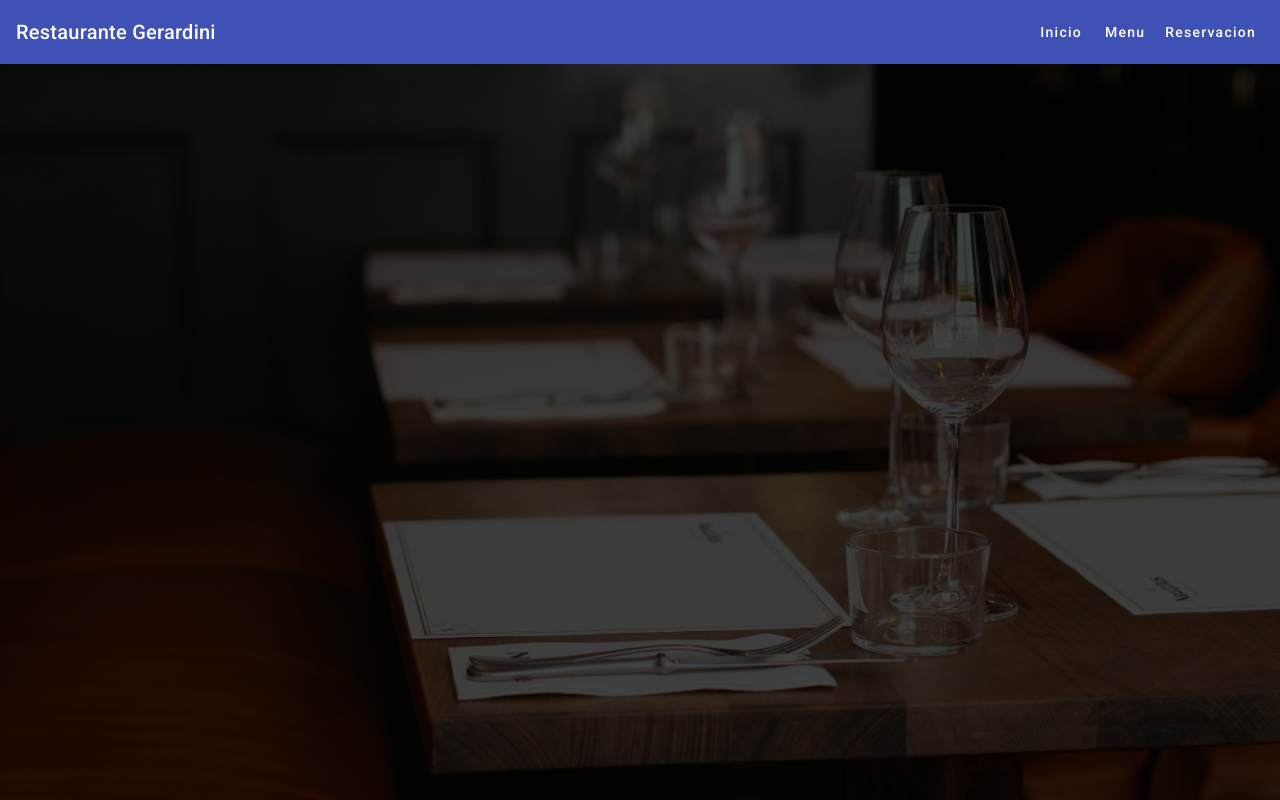
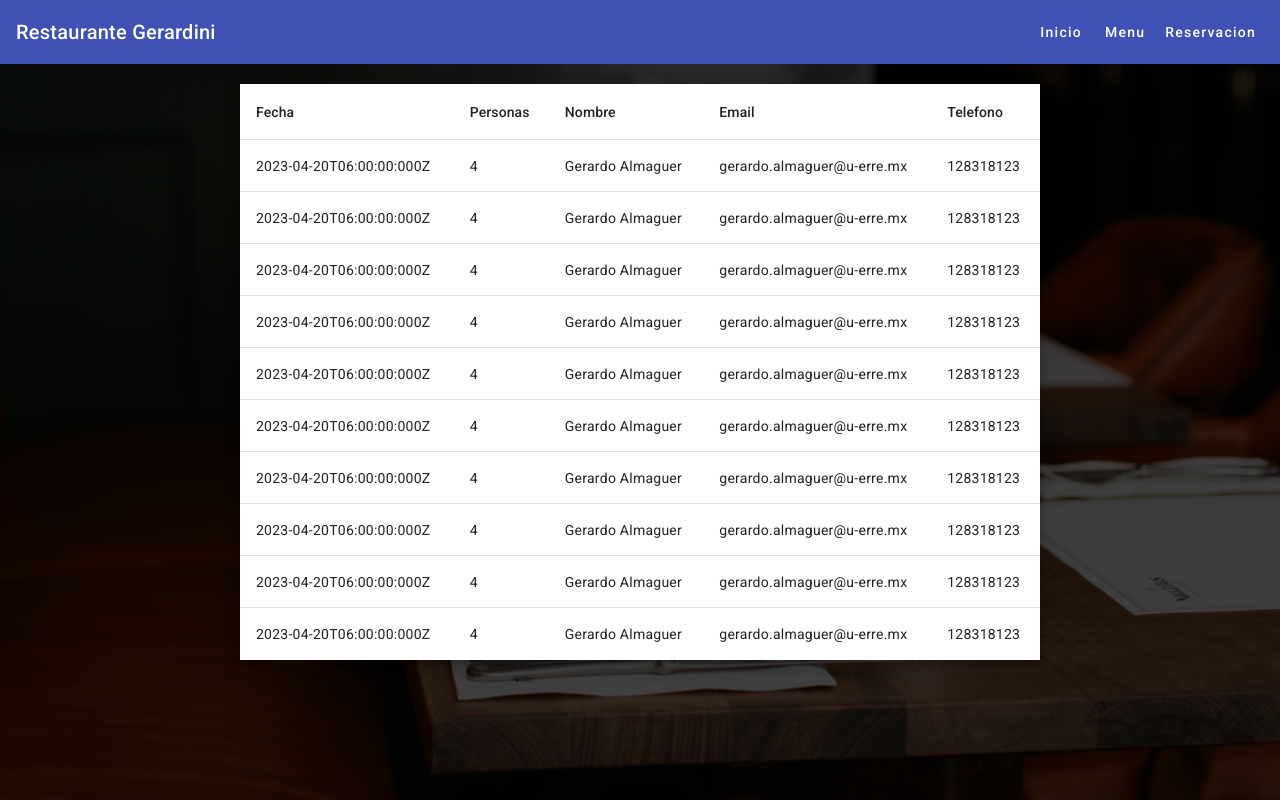
Before and after one commit to GeraAlmaguer/restaurant, an Angular app: page /admin/reservations in a window 1280 px wide. Before the commit this address led to /. Built offline with nearby package versions, Linux system fonts and the light colour scheme.

Commit message:
creacion de pantalla de lista

```diff
--- a/src/app/app.module.ts
+++ b/src/app/app.module.ts
@@ -13,12 +13,14 @@
 import { MatSelectModule } from '@angular/material/select';
 import { MatFormFieldModule } from '@angular/material/form-field';
 import { MatIconModule } from '@angular/material/icon';
+import { MatTableModule } from '@angular/material/table';
 
 import { AppComponent } from './app.component';
 import { HomeComponent } from './home/home.component';
 import { MenuComponent } from './menu/menu.component';
 import { ReservationComponent } from './reservation/reservation.component';
 import { LoginComponent } from './login/login.component';
+import { ReservationListComponent } from './reservation-list/reservation-list.component';
 
 @NgModule({
   declarations: [
@@ -27,6 +29,7 @@
     MenuComponent,
     ReservationComponent,
     LoginComponent,
+    ReservationListComponent,
   ],
   imports: [
     BrowserModule,
@@ -42,6 +45,7 @@
     MatSelectModule,
     MatFormFieldModule,
     MatIconModule,
+    MatTableModule,
   ],
   providers: [],
   bootstrap: [AppComponent],
--- /dev/null
+++ b/src/app/reservation-list/reservation-list.component.css
@@ -0,0 +1,4 @@
+.wrapper{
+    margin: 20px auto;
+    max-width: 800px;
+}
--- /dev/null
+++ b/src/app/reservation-list/reservation-list.component.html
@@ -0,0 +1,39 @@
+<div class="wrapper">
+    <table mat-table [dataSource]="reservations" class="mat-elevation-z8">
+
+        <!-- Reservation Date  -->
+        <ng-container matColumnDef="reservationDate">
+          <th mat-header-cell *matHeaderCellDef> Fecha </th>
+          <td mat-cell *matCellDef="let element"> {{element.reservationDate}} </td>
+        </ng-container>
+
+        <!-- People  -->
+        <ng-container matColumnDef="people">
+          <th mat-header-cell *matHeaderCellDef> Personas </th>
+          <td mat-cell *matCellDef="let element"> {{element.people}} </td>
+        </ng-container>
+
+        <!-- Name  -->
+        <ng-container matColumnDef="name">
+          <th mat-header-cell *matHeaderCellDef> Nombre </th>
+          <td mat-cell *matCellDef="let element"> {{element.name}} </td>
+        </ng-container>
+
+        <!-- Email -->
+        <ng-container matColumnDef="email">
+          <th mat-header-cell *matHeaderCellDef> Email </th>
+          <td mat-cell *matCellDef="let element"> {{element.email}} </td>
+        </ng-container>
+
+         <!-- Phone -->
+         <ng-container matColumnDef="phone">
+            <th mat-header-cell *matHeaderCellDef> Telefono </th>
+            <td mat-cell *matCellDef="let element"> {{element.phone}} </td>
+          </ng-container>
+
+          <tr mat-header-row *matHeaderRowDef="displayedColumns"></tr>
+          <tr mat-row *matRowDef="let row; columns: displayedColumns;"></tr>
+    </table>
+
+
+</div>
--- /dev/null
+++ b/src/app/reservation-list/reservation-list.component.ts
@@ -0,0 +1,29 @@
+import { Component } from '@angular/core';
+
+@Component({
+  selector: 'app-reservation-list',
+  templateUrl: './reservation-list.component.html',
+  styleUrls: ['./reservation-list.component.css']
+})
+export class ReservationListComponent {
+  reservations = [
+    {name: 'Gerardo Almaguer',email:'gerardo.almaguer@u-erre.mx', phone:'128318123',people:4,reservationDate:'2023-04-20T06:00:00:000Z'},
+    {name: 'Gerardo Almaguer',email:'gerardo.almaguer@u-erre.mx', phone:'128318123',people:4,reservationDate:'2023-04-20T06:00:00:000Z'},
+    {name: 'Gerardo Almaguer',email:'gerardo.almaguer@u-erre.mx', phone:'128318123',people:4,reservationDate:'2023-04-20T06:00:00:000Z'},
+    {name: 'Gerardo Almaguer',email:'gerardo.almaguer@u-erre.mx', phone:'128318123',people:4,reservationDate:'2023-04-20T06:00:00:000Z'},
+    {name: 'Gerardo Almaguer',email:'gerardo.almaguer@u-erre.mx', phone:'128318123',people:4,reservationDate:'2023-04-20T06:00:00:000Z'},
+    {name: 'Gerardo Almaguer',email:'gerardo.almaguer@u-erre.mx', phone:'128318123',people:4,reservationDate:'2023-04-20T06:00:00:000Z'},
+    {name: 'Gerardo Almaguer',email:'gerardo.almaguer@u-erre.mx', phone:'128318123',people:4,reservationDate:'2023-04-20T06:00:00:000Z'},
+    {name: 'Gerardo Almaguer',email:'gerardo.almaguer@u-erre.mx', phone:'128318123',people:4,reservationDate:'2023-04-20T06:00:00:000Z'},
+    {name: 'Gerardo Almaguer',email:'gerardo.almaguer@u-erre.mx', phone:'128318123',people:4,reservationDate:'2023-04-20T06:00:00:000Z'},
+    {name: 'Gerardo Almaguer',email:'gerardo.almaguer@u-erre.mx', phone:'128318123',people:4,reservationDate:'2023-04-20T06:00:00:000Z'},
+  ];
+
+  displayedColumns: string[] = [
+    'reservationDate',
+    'people',
+    'name',
+    'email',
+    'phone',
+  ];
+}
```
Also changed, not shown: src/app/app-routing.module.ts (+9 -1 lines), 1 other file (tests, documents, lock files or other folders).
